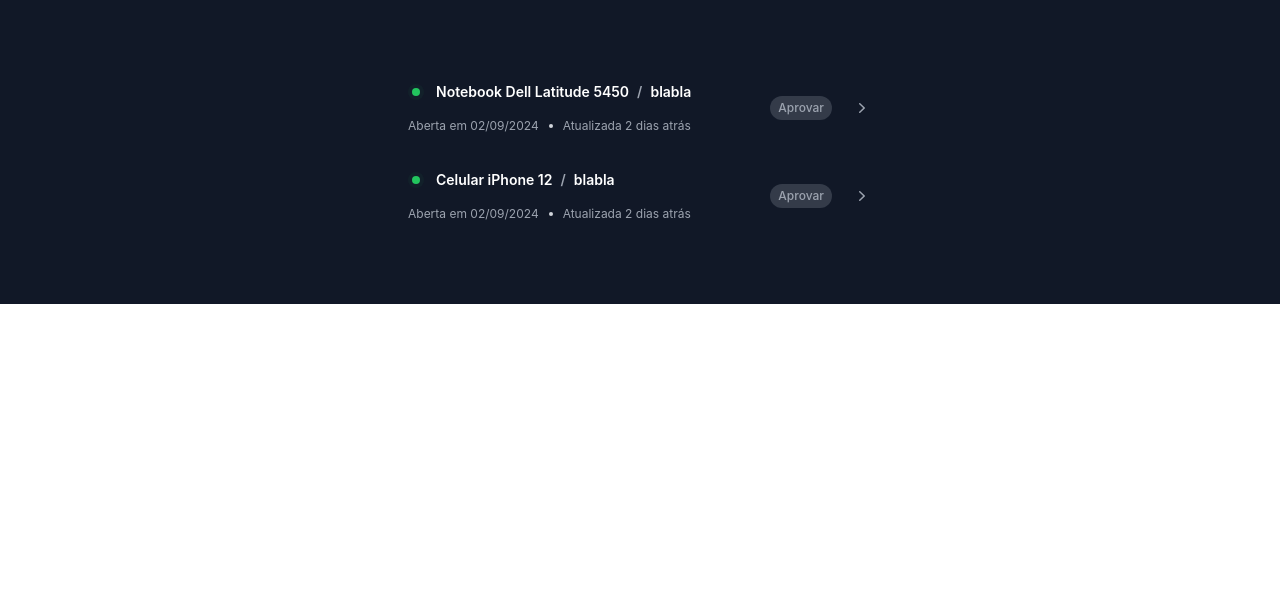
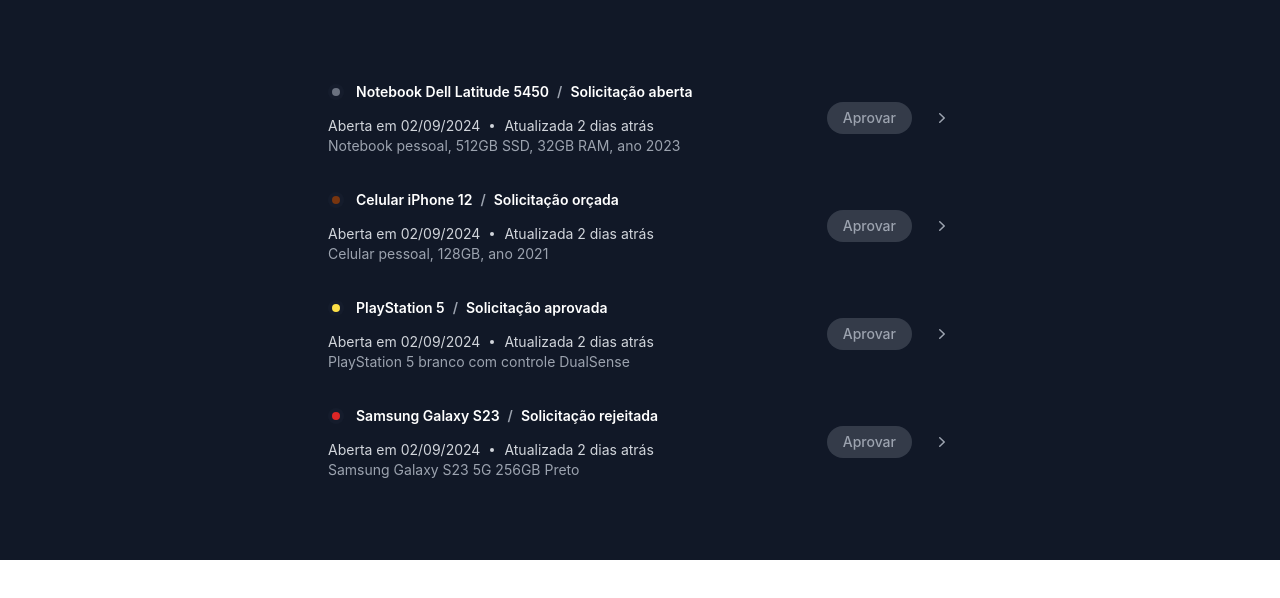
Before and after one commit to MelNaChupeta/manutencao-equipamento-web, an Angular app: page / in a window 1280 px wide. Shown: the top 598 px of the page. Built offline with nearby package versions, Linux system fonts and the light colour scheme.

Commit message:
add dynamic color to orders

```diff
--- a/src/app/components/cliente/home/home.component.html
+++ b/src/app/components/cliente/home/home.component.html
@@ -2,16 +2,25 @@
 <html>
   <body>
     <section class="bg-opacity-100 bg-gray-900">
-      <div class="mx-auto max-w-lg px-6 py-16">
+      <div class="mx-auto max-w-2xl px-6 py-16">
         <ul class="list-none m-0 p-0">
           <li *ngFor="let solicitacao of solicitacoes" class="relative flex items-center py-4 gap-x-5">
             <div class="min-w-0 flex-auto">
               <!--info container-->
               <div class="flex items-center gap-x-3">
                 <div
-                  class="text-opacity-100 fill-green-500 bg-green-500/5 rounded-full flex-none p-1"
+                  class="text-opacity-100 fill-gray-500 bg-gray-500/5 rounded-full flex-none p-1"
                 >
-                  <div class="h-2 w-2 rounded-full bg-green-500"></div>
+                  <div class="h-2 w-2 rounded-full" [ngClass]="{
+                    'bg-gray-500': solicitacao.estadoAtual === 'aberta',
+                    'bg-amber-900': solicitacao.estadoAtual === 'orçada',
+                    'bg-red-600': solicitacao.estadoAtual === 'rejeitada',
+                    'bg-yellow-300': solicitacao.estadoAtual === 'aprovada',
+                    'bg-purple-500': solicitacao.estadoAtual === 'redirecionada',
+                    'bg-blue-500': solicitacao.estadoAtual === 'arrumada',
+                    'bg-orange-400': solicitacao.estadoAtual === 'paga',
+                    'bg-green-500': solicitacao.estadoAtual === 'finalizada'
+                  }"></div>
                 </div>
                 <h5
                   class="min-w-0 text-sm font-semibold leading-6 text-opacity-1 text-white"
@@ -22,13 +31,13 @@
                       >{{ solicitacao.equipamento }}</span
                     >
                     <span class="text-opacity-1 text-gray-400">/</span>
-                    <span class="whitespace-nowrap">blabla</span>
+                    <span class="whitespace-nowrap">Solicitação {{ solicitacao.estadoAtual }}</span>
                     <span class="absolute"></span>
                   </a>
                 </h5>
               </div>
               <div
-                class="mt-3 flex items-center gap-x-2.5 text-xs leading-5 text-opacity-1 text-gray-400"
+                class="mt-3 flex items-center gap-x-2.5 text-sm leading-5 text-opacity-1 text-gray-300"
               >
                 <p class="overflow-hidden text-ellipsis whitespace-nowrap">
                   Aberta em 02/09/2024
@@ -38,9 +47,10 @@
                 </svg>
                 <p class="whitespace-nowrap">Atualizada 2 dias atrás</p>
               </div>
+              <p class="overflow-hidden text-ellipsis whitespace-nowrap text-sm text-gray-400">{{ solicitacao.descricaoEquipamento }}</p>
             </div>
             <div
-              class="text-opacity-1 text-gray-400 bg-gray-400/25 ring-gray-400/20 flex-none rounded-full px-2 py-1 text-xs leading-4 font-medium ring-inset"
+              class="text-opacity-1 text-gray-400 bg-gray-400/25 ring-gray-400/20 flex-none rounded-full px-4 py-2 text-sm leading-4 font-medium ring-inset"
             >
               <!--badge-->
               Aprovar
--- a/src/app/components/cliente/home/home.component.ts
+++ b/src/app/components/cliente/home/home.component.ts
@@ -16,12 +16,12 @@
       categoria: 'Notebook/laptop',
       dtHrCriacao: 'Thu Sep 12 2024 01:35:21 GMT-0300 (Brasilia Standard Time)',
       descricaoProblema: 'Derrubou líquido, agora o notebook não liga mais.',
-      estadoAtual: 'Aberta',
+      estadoAtual: 'aberta',
       historicoMovimentacao: [
         {
           dtHrMovimentacao:
             'Thu Sep 12 2024 01:35:21 GMT-0300 (Brasilia Standard Time)',
-          descricaoMovimentacao: 'Aberta',
+          descricaoMovimentacao: 'aberta',
         },
       ],
     },
@@ -32,17 +32,69 @@
       categoria: 'Celular',
       dtHrCriacao: 'Mon Sep 09 2024 14:55:09 GMT-0300 (Brasilia Standard Time)',
       descricaoProblema: 'Tela quebrada.',
-      estadoAtual: 'Orçada',
+      estadoAtual: 'orçada',
       historicoMovimentacao: [
         {
           dtHrMovimentacao:
             'Mon Sep 09 2024 14:55:09 GMT-0300 (Brasilia Standard Time)',
-          descricaoMovimentacao: 'Aberta',
+          descricaoMovimentacao: 'aberta',
         },
         {
           dtHrMovimentacao:
             'Wed Sep 11 2024 09:51:54 GMT-0300 (Brasilia Standard Time)',
-          descricaoMovimentacao: 'Orçada',
+          descricaoMovimentacao: 'orçada',
+        },
+      ],
+    },
+    {
+      id: 3,
+      equipamento: 'PlayStation 5',
+      descricaoEquipamento: 'PlayStation 5 branco com controle DualSense',
+      categoria: 'Console de videogame',
+      dtHrCriacao: 'Mon Sep 09 2024 14:55:09 GMT-0300 (Brasilia Standard Time)',
+      descricaoProblema: 'Conector de tomada com defeito.',
+      estadoAtual: 'aprovada',
+      historicoMovimentacao: [
+        {
+          dtHrMovimentacao:
+            'Mon Sep 09 2024 14:55:09 GMT-0300 (Brasilia Standard Time)',
+          descricaoMovimentacao: 'aberta',
+        },
+        {
+          dtHrMovimentacao:
+            'Wed Sep 11 2024 09:51:54 GMT-0300 (Brasilia Standard Time)',
+          descricaoMovimentacao: 'orçada',
+        },
+        {
+          dtHrMovimentacao:
+            'Wed Sep 12 2024 14:32:04 GMT-0300 (Brasilia Standard Time)',
+          descricaoMovimentacao: 'aprovada',
+        },
+      ],
+    },
+    {
+      id: 4,
+      equipamento: 'Samsung Galaxy S23',
+      descricaoEquipamento: 'Samsung Galaxy S23 5G 256GB Preto',
+      categoria: 'Celular',
+      dtHrCriacao: 'Mon Sep 08 2024 12:09:12 GMT-0300 (Brasilia Standard Time)',
+      descricaoProblema: 'Caiu na água e não liga mais.',
+      estadoAtual: 'rejeitada',
+      historicoMovimentacao: [
+        {
+          dtHrMovimentacao:
+            'Wed Sep 08 2024 12:09:12 GMT-0300 (Brasilia Standard Time)',
+          descricaoMovimentacao: 'aberta',
+        },
+        {
+          dtHrMovimentacao:
+            'Wed Sep 11 2024 16:23:35 GMT-0300 (Brasilia Standard Time)',
+          descricaoMovimentacao: 'orçada',
+        },
+        {
+          dtHrMovimentacao:
+            'Mon Sep 12 2024 19:53:41 GMT-0300 (Brasilia Standard Time)',
+          descricaoMovimentacao: 'rejeitada',
         },
       ],
     },
```
